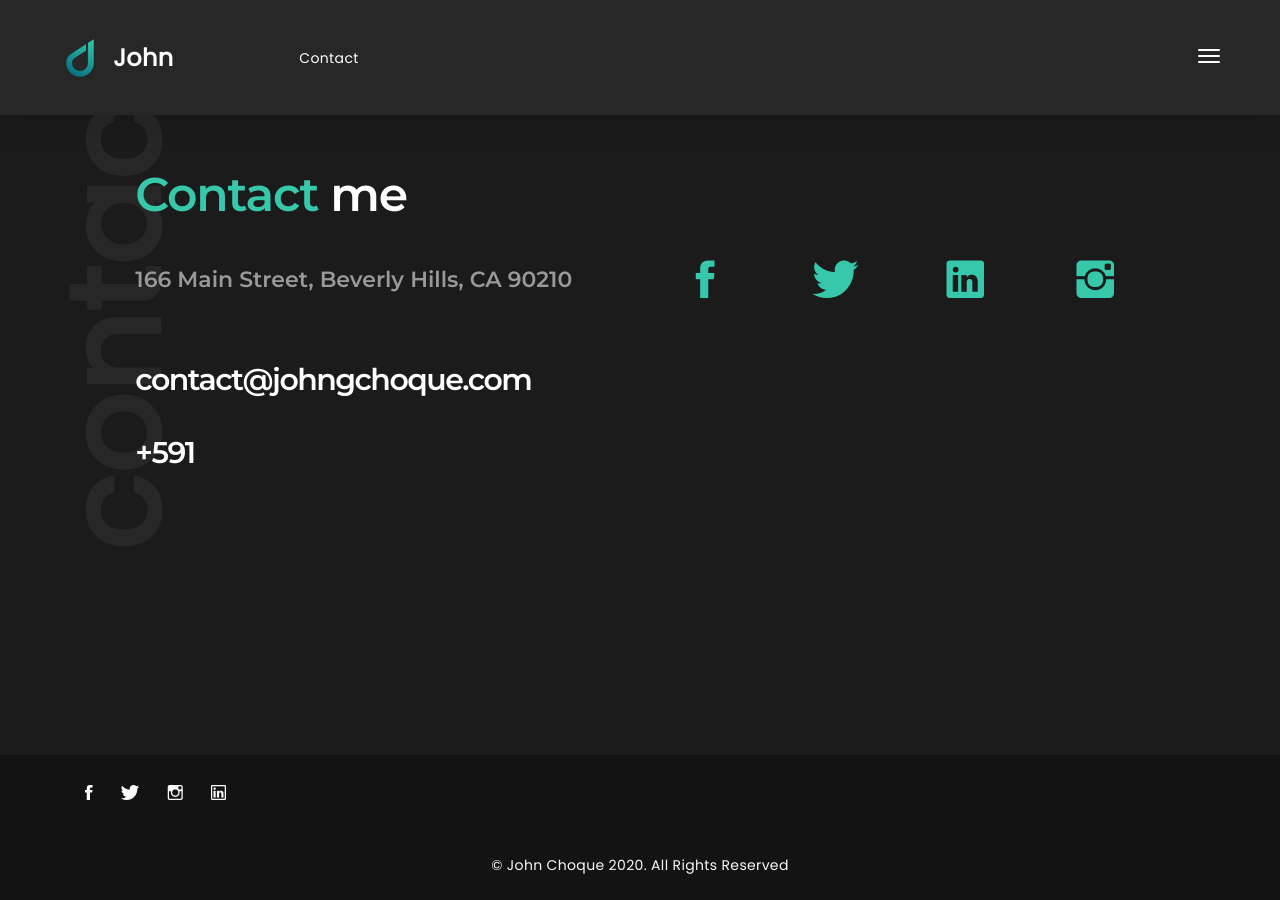
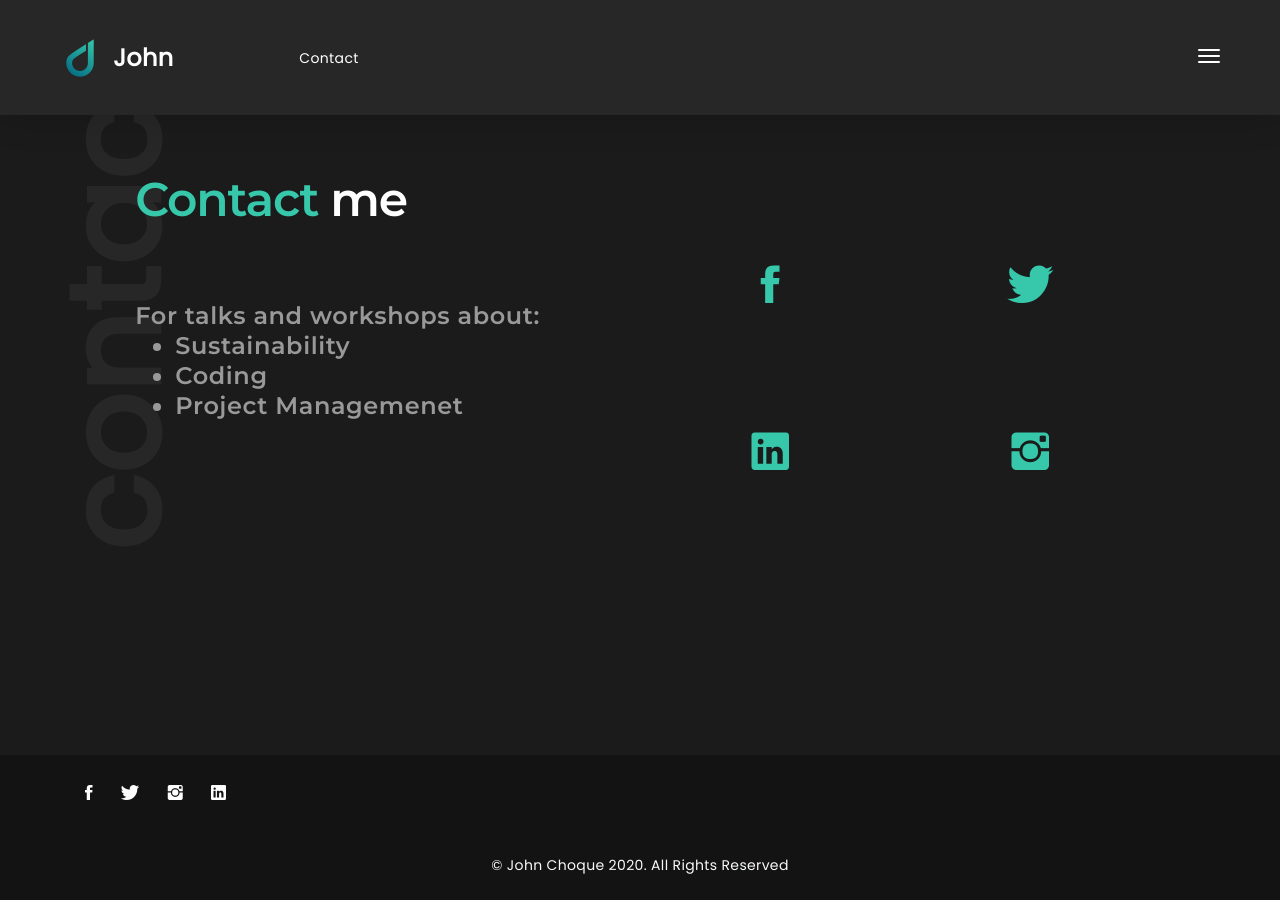
Before and after one commit to thethoughtfulmillennial/thethoughtfulmillennial.github.io, a Jekyll site: the page built from index.html, in a window 1280 px wide and 900 px high, scrolled down 3745 px. Built offline with Jekyll 4.4.1, drawn with Linux system fonts in a browser that asks for light colours; some web fonts are replaced; some of the changed text lies outside the part shown.

Commit message:
Fixing index.

```diff
--- a/_includes/footer.html
+++ b/_includes/footer.html
@@ -6,8 +6,8 @@
 				<div class="py-2 social-list">
 					<a target="_blank" class="icon ion-social-facebook" href="https://www.facebook.com/{{ site.facebook_username }}"></a>
 					<a target="_blank" class="icon ion-social-twitter" href="https://twitter.com/{{ site.twitter_username }}"></a>
-					<a target="_blank" class="icon ion-social-instagram-outline" href="https://www.instagram.com/{{ site.instagram_username }}"></a>
-					<a target="_blank" class="icon ion-social-linkedin-outline" href="https://www.linkedin.com/in/{{ site.linkedin_username }}"></a>
+					<a target="_blank" class="icon ion-social-instagram" href="https://www.instagram.com/{{ site.instagram_username }}"></a>
+					<a target="_blank" class="icon ion-social-linkedin" href="https://www.linkedin.com/in/{{ site.linkedin_username }}"></a>
 				</div>
 			</div>
 		</div>
--- a/index.html
+++ b/index.html
@@ -54,7 +54,7 @@ layout: default
 		</div>
 	</div>
 </header>
-<div class="copy-bottom white boxed">© John Choque 2019.</div>
+<div class="copy-bottom white boxed">© John Choque 2020. All Rights Reserved</div>
 <div class="social-list social-list-bottom boxed">
 	<a href="https://www.facebook.com/{{ site.facebook_username }}" target="_blank" class="icon ion-social-facebook"></a>
 	<a href="https://twitter.com/{{ site.twitter_username }}" target="_blank" class="icon ion-social-twitter"></a>
@@ -198,7 +198,7 @@ layout: default
 											</div>
 											{% endfor %}
 											<div class="view-all view-all-projects">
-												<a href="projects.html">
+												<a href="/blog.html">
 													View all posts
 												</a>
 											</div>
@@ -224,34 +224,37 @@ layout: default
 									<div class="row">
 										<div class="col-md-6">
 											<h2 class="title"><span class="text-primary">Contact</span> me</h2>
-											<h5 class="text-muted">166 Main Street, Beverly Hills, CA 90210</h5>
 											<section class="contact-address">
-												<h3><a class="mail" href="mailto:contact@johngchoque.com">
-														contact@johngchoque.com</a></h3>
-												<h3><span class="phone">+591</span></h3>
+												<h4 class="text-muted">For talks and workshops about:
+													<ul>
+														<li>Sustainability</li>
+														<li>Coding</li>
+														<li>Project Managemenet</li>
+													</ul>
+												</h3>
 											</section>
 										</div>
 										<div class="col-md-6">
 											<div class="row">
-												<div class="col-6 col-md-6 col-xl-3 col-partner">
+												<div class="col-6 col-md-6 col-partner">
 													<div class="partner-inner">
 														<a target="_blank" href="https://www.facebook.com/{{ site.facebook_username }}"
 															class="icon ion-social-facebook"></a>
 													</div>
 												</div>
-												<div class="col-6 col-md-6 col-xl-3 col-partner">
+												<div class="col-6 col-md-6 col-partner">
 													<div class="partner-inner">
 														<a target="_blank" href="https://twitter.com/{{ site.twitter_username }}"
 															class="icon ion-social-twitter"></a>
 													</div>
 												</div>
-												<div class="col-6 col-md-6 col-xl-3 col-partner">
+												<div class="col-6 col-md-6 col-partner">
 													<div class="partner-inner">
 														<a target="_blank" href="https://www.linkedin.com/in/{{ site.linkedin_username }}"
 															class="icon ion-social-linkedin"></a>
 													</div>
 												</div>
-												<div class="col-6 col-md-6 col-xl-3 col-partner">
+												<div class="col-6 col-md-6 col-partner">
 													<div class="partner-inner">
 														<a target="_blank" href="https://www.instagram.com/{{ site.instagram_username }}"
 															class="icon ion-social-instagram"></a>
```
